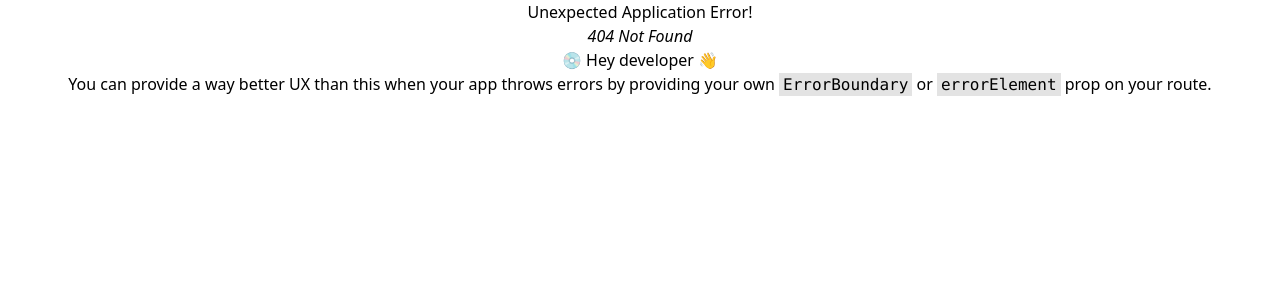
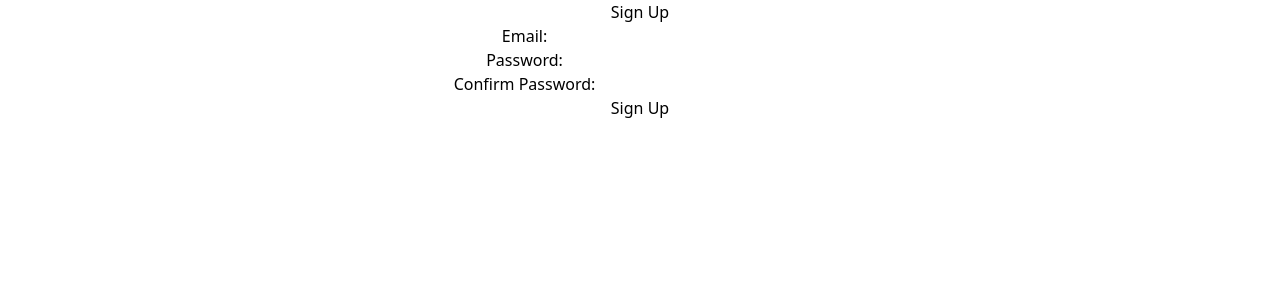
Before and after one commit to mothibimalebana/upload-a-file-frontEnd, a React (Vite) app: page /sign-up in a window 1280 px wide. Before the commit this address had no page. Shown: the top 300 px of the page. Built offline with nearby package versions, Linux system fonts and the light colour scheme.

Commit message:
chore: created the sign up page, needs styling though

```diff
--- a/src/components/Navbar.jsx
+++ b/src/components/Navbar.jsx
@@ -74,7 +74,7 @@ const Navbar = () => {
 
     }
     return (
-        <nav className="navbar flex flex-col justify-between py-[1rem]">
+        <nav className="navbar flex flex-col justify-between py-[1rem] px-[0.5rem]">
           {/* nav links   */}
         <div>
             <ul>
--- a/src/pages/Login.jsx
+++ b/src/pages/Login.jsx
@@ -1,9 +1,103 @@
-const Login = () => {
-    return (
-        <div>
-            <p>login page</p>
+import { useState } from 'react';
+
+// LoginForm component
+function LoginForm() {
+  // State to handle form input values
+  const [email, setEmail] = useState('');
+  const [password, setPassword] = useState('');
+  const [error, setError] = useState('');
+  const [loading, setLoading] = useState(false);  // Loading state
+
+  // Handle form submission
+  const handleSubmit = async (event) => {
+    event.preventDefault();
+
+    // Basic validation
+    if (!email || !password) {
+      setError('Please fill in both fields');
+      return;
+    }
+
+    if (!/\S+@\S+\.\S+/.test(email)) {
+      setError('Please enter a valid email address');
+      return;
+    }
+
+    // Clear any previous errors
+    setError('');
+    setLoading(true);
+
+    // Prepare the payload for the POST request
+    const payload = { email, password };
+
+    try {
+      // Make POST request to backend
+      const response = await fetch('http://localhost:3000/login', {
+        method: 'POST',
+        headers: {
+          'Content-Type': 'application/json',
+        },
+        body: JSON.stringify(payload),
+      });
+
+      // Check if the request was successful
+      if (!response.ok) {
+        throw new Error('Login failed. Please try again.');
+      }
+
+      const data = await response.json();
+      console.log('Login successful:', data);
+      setEmail('');
+      setPassword('');
+    } catch (err) {
+      setError(err.message);
+    } finally {
+      setLoading(false);
+    }
+  };
+
+  return (
+    <div className="login-container">
+      <h2>Login</h2>
+      <form onSubmit={handleSubmit}>
+        {/* Email Field */}
+        <div className="form-group">
+          <label htmlFor="email">Email</label>
+          <input
+            type="email"
+            id="email"
+            name="email"
+            value={email}
+            onChange={(e) => setEmail(e.target.value)}
+            required
+            placeholder="Enter your email"
+          />
         </div>
-    )
+
+        {/* Password Field */}
+        <div className="form-group">
+          <label htmlFor="password">Password</label>
+          <input
+            type="password"
+            id="password"
+            name="password"
+            value={password}
+            onChange={(e) => setPassword(e.target.value)}
+            required
+            placeholder="Enter your password"
+          />
+        </div>
+
+        {/* Error Message */}
+        {error && <p className="error-message">{error}</p>}
+
+        {/* Submit Button */}
+        <button type="submit" className="login-button" disabled={loading}>
+          {loading ? 'Logging in...' : 'Login'}
+        </button>
+      </form>
+    </div>
+  );
 }
 
-export default Login
+export default LoginForm;
--- a/src/pages/Sign-up.jsx
+++ b/src/pages/Sign-up.jsx
@@ -1,9 +1,92 @@
-const SignUp = () => {
+import { useState } from "react";
+
+function SignUpForm() {
+    const [email, setEmail] = useState('');
+    const [password, setPassword] = useState('');
+    const [confirmPassword, setConfirmPassword] = useState('');
+    const [error, setError] = useState('');
+    const [loading, setLoading] = useState(false);  // Loading state
+
+    const handleSubmit = async (event) => {
+        event.preventDefault();
+        if (!email || !password || !confirmPassword) {
+            setError('Please fill in all fields');
+            return;
+        }
+        if (!/\S+@\S+\.\S+/.test(email)) {
+            setError('Please enter a valid email address');
+            return;
+        }
+        if (password !== confirmPassword) {
+            setError('Passwords do not match');
+            return;
+        }
+        setError('');
+        setLoading(true);
+        const payload = { email, password };
+        try {
+            const response = await fetch('http://localhost:3000/sign-up', {
+                method: 'POST',
+                headers: {
+                    'Content-Type': 'application/json',
+                },
+                body: JSON.stringify(payload),
+            });
+            if (!response.ok) {
+                throw new Error('Sign-up failed. Please try again.');
+            }
+            const data = await response.json();
+            console.log('Sign-up successful:', data);
+            setEmail('');
+            setPassword('');
+            setConfirmPassword('');
+        } catch (err) {
+            setError(err.message);
+        } finally {
+            setLoading(false);
+        }
+    }
     return (
-        <div>
-            <p>sigh up page</p>
+        <div className="signup-container">
+            <h2>Sign Up</h2>
+            <form onSubmit={handleSubmit} className="signup-form">
+                <div className="form-group">
+                    <label htmlFor="email">Email:</label>
+                    <input
+                        type="email"
+                        id="email"
+                        value={email}
+                        onChange={(e) => setEmail(e.target.value)}
+                        required
+                    />
+                </div>
+                <div className="form-group">
+                    <label htmlFor="password">Password:</label>
+                    <input
+                        type="password"
+                        id="password"
+                        value={password}
+                        onChange={(e) => setPassword(e.target.value)}
+                        required
+                    />
+                </div>
+                <div className="form-group">
+                    <label htmlFor="confirmPassword">Confirm Password:</label>
+                    <input
+                        type="password"
+                        id="confirmPassword"
+                        value={confirmPassword}
+                        onChange={(e) => setConfirmPassword(e.target.value)}
+                        required
+                    />
+                </div>
+                {error && <p className="error">{error}</p>}
+                <button type="submit" disabled={loading}>
+                    {loading ? 'Signing Up...' : 'Sign Up'}
+                </button>
+            </form>
         </div>
-    )
+    );
 }
 
-export default SignUp
+export default SignUpForm;
```
Also changed, not shown: src/main.jsx (+6 -1 lines).
